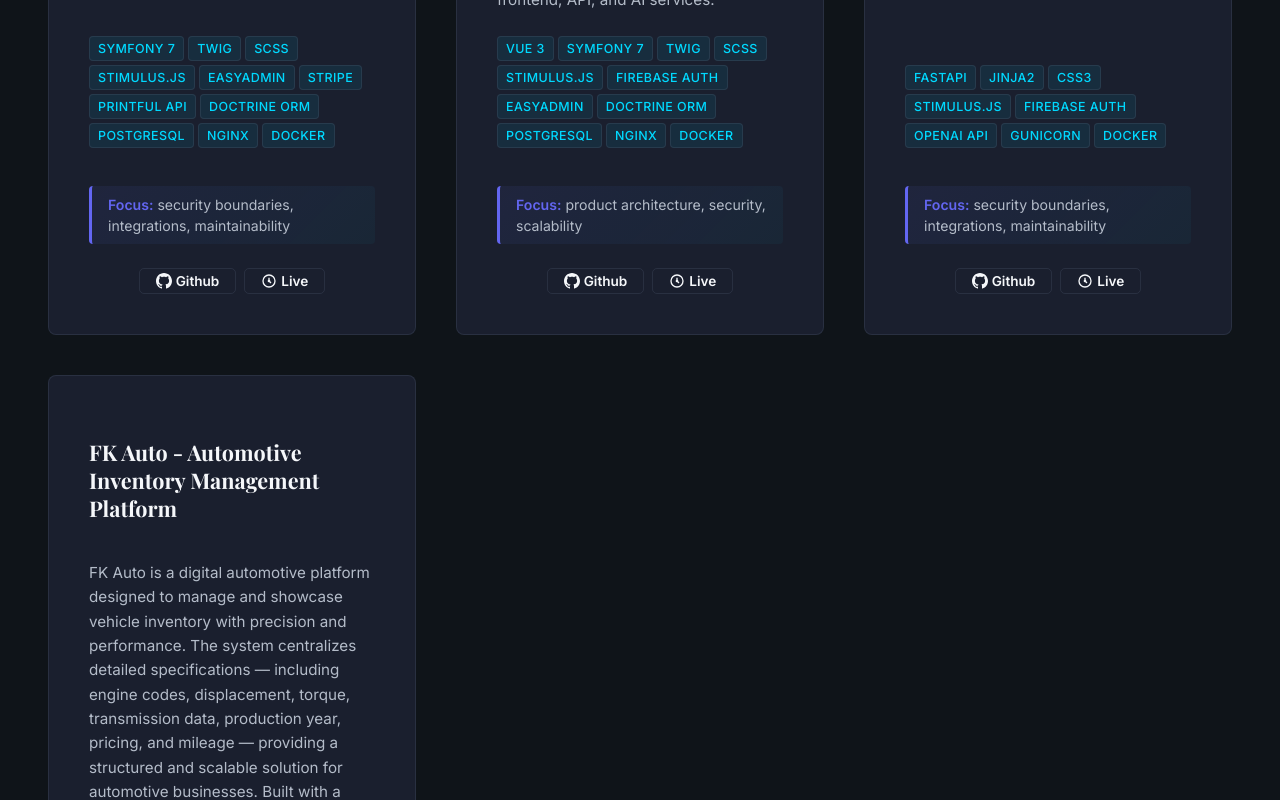
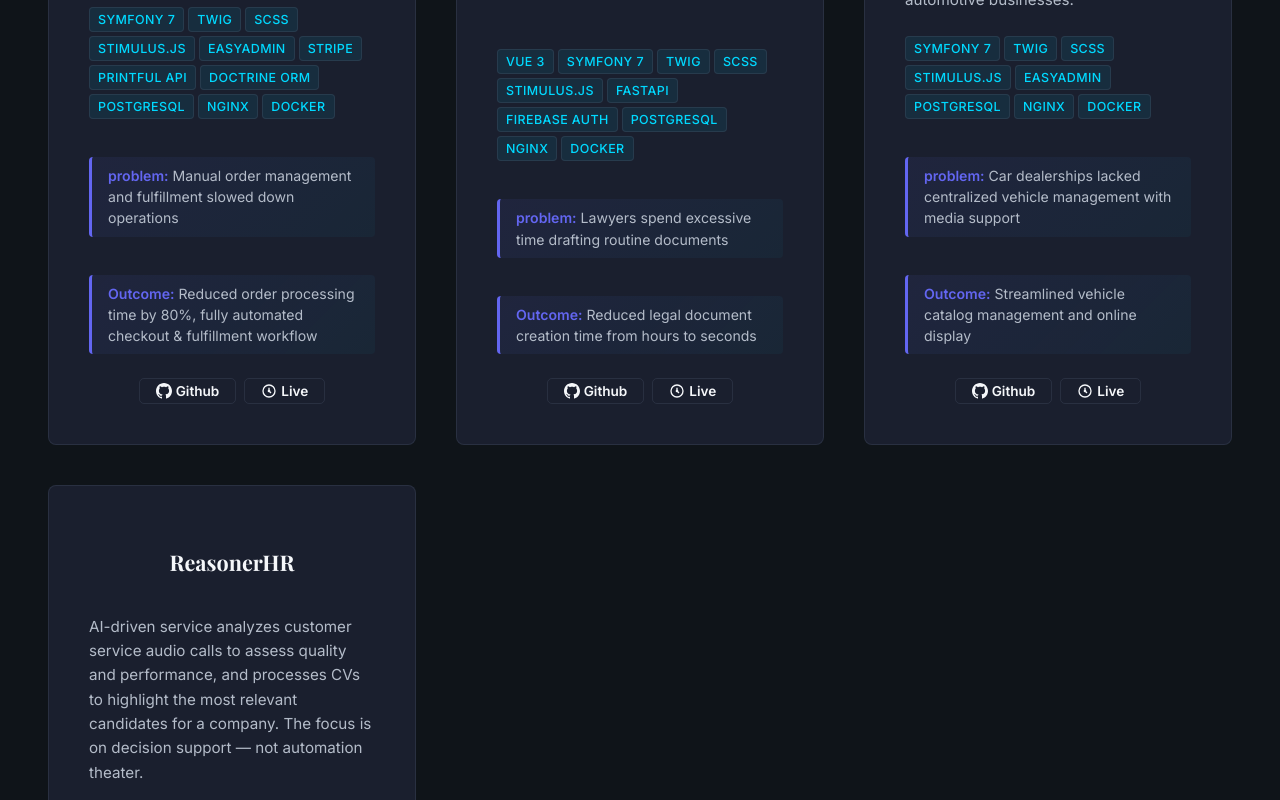
Before and after one commit to sidneyfranciscodev/my-portfolio, a Vue app: page /projects in a window 1280 px wide. Shown: the part 720-1520 px from the top of the page. Built offline with nearby package versions, Linux system fonts and the light colour scheme.

Commit message:
improve projects descriptions and page paddings

```diff
--- a/src/assets/styles/view/_contact.scss
+++ b/src/assets/styles/view/_contact.scss
@@ -3,11 +3,9 @@
 @use '../abstracts/animations' as *;
 
 #contact {
-  padding-top: $space-4xl;
-
   main {
     @include column;
-    padding: $space-4xl $space-lg;
+    padding: $space-3xl $space-lg;
 
     #details {
       width: 100%;
--- a/src/assets/styles/view/_home.scss
+++ b/src/assets/styles/view/_home.scss
@@ -5,7 +5,7 @@
 #home {
   #intro {
     @include section-layout;
-    padding: $space-4xl $space-md;
+    padding: $space-3xl $space-md;
 
     h2 {
       @include section-heading;
--- a/src/assets/styles/view/_projects.scss
+++ b/src/assets/styles/view/_projects.scss
@@ -4,7 +4,7 @@
 @use '../components/project';
 
 #projects {
-  padding: $padding-mobile;
+  padding: $space-3xl $space-md;
   text-align: center;
   background: transparent;
   border-top: none;
--- a/src/components/TheHero.vue
+++ b/src/components/TheHero.vue
@@ -3,9 +3,9 @@
     <the-badge title="Open to opportunities"></the-badge>
 
     <h1 class="title">
-        <span class="gradient">Software Engineer</span>
+        <span class="gradient">Software Engineer | Full-Stack Developer</span>
         <br>
-        <span class="primary">Focused on Clean Architecture, Security, and AI-driven products</span>
+        <span class="primary">Building scalable, containerized web platforms with Vue 3, Symfony 7, FastAPI, and AI Integrations</span>
     </h1>
 
     <p class="subtitle">
--- a/src/components/TheProject.vue
+++ b/src/components/TheProject.vue
@@ -12,7 +12,11 @@
       type: String,
       required: true
     },
-    focus: {
+    problem: {
+      type: String,
+      required: false
+    },
+    solution: {
       type: String,
       required: false
     },
@@ -30,7 +34,8 @@
     <ul class="stack">
       <li v-for="tech in stack" :key="tech">{{ tech }}</li>
     </ul>
-    <p v-if="focus" class="focus"><strong>Focus:</strong> {{ focus }}</p>
+    <p v-if="problem" class="focus"><strong>problem:</strong> {{ problem }}</p>
+    <p v-if="solution" class="focus"><strong>Outcome:</strong> {{ solution }}</p>
     <div v-if="links && Object.keys(links).length" class="links">
       <a
         v-for="(url, label) in links"
--- a/src/views/AboutView.vue
+++ b/src/views/AboutView.vue
@@ -1,14 +1,12 @@
 <template>
   <div id="about">
-    <header></header>
     <main>
       <the-badge title="About Me"></the-badge>
-
       <section class="intro">
         <h2>Who I Am</h2>
         <p>
           I’m a software engineer focused on building systems that
-          work in real conditions — not demos. I care about architecture,
+          work in real conditions. I care about architecture,
           security, and long-term maintainability more than trends.
           I’ve built and deployed multiple full-stack applications
           independently, handling everything from system design to
@@ -46,6 +44,16 @@
           <li>Code that survives handover</li>
         </ul>
       </section>
+
+      <section id="skills">
+        <h2>My Stack</h2>
+        <ul>
+          <li><b>Frontend:</b> Vue 3, JavaScript (ES6+), SCSS, Twig, Stimulus.js</li>
+          <li><b>Backend:</b> Symfony 7, FastAPI, REST APIs, AI/ML integration</li>
+          <li><b>Databases:</b> PostgreSQL, Firebase</li>
+          <li><b>DevOps:</b> Docker, Nginx, Linux, Git</li>
+        </ul>
+      </section>
     </main>
   </div>
 </template>
--- a/src/views/ContactView.vue
+++ b/src/views/ContactView.vue
@@ -1,11 +1,9 @@
 <template>
   <div id="contact">
-    <header></header>
-
     <main>
       <the-badge title="Reach Me"></the-badge>
       <section id="details">
-        <h2>Contact</h2>
+        <h1>Contact</h1>
         <ul>
           <li>
             <a href="mailto:sidneyfranciscodev@gmail.com" title="Email">
--- a/src/views/ProjectsView.vue
+++ b/src/views/ProjectsView.vue
@@ -4,11 +4,10 @@ import TheProject from '@/components/TheProject.vue'
 
 <template>
   <div id="projects">
-    <header></header>
     <main>
       <the-badge title="My Work"></the-badge>
 
-      <h2>Projects</h2>
+      <h1>Projects</h1>
 
       <div class="projects-grid">
         <the-project
@@ -27,34 +26,58 @@ import TheProject from '@/components/TheProject.vue'
             'Docker',
           ]"
           description="Alucard is a full e-commerce system designed for a clothing brand, handling authentication, product management, orders, and external fulfillment through Printful. The system focuses on clean backend architecture, admin usability, and reliable third-party API integration."
-          focus="security boundaries, integrations, maintainability"
+          problem="Manual order management and fulfillment slowed down operations"
+          solution="Reduced order processing time by 80%, fully automated checkout & fulfillment workflow"
           :links="{
             Github: 'https://github.com/sidneyfranciscodev/alucard.git',
             Live: 'https://alucard-wfio.onrender.com',
           }"
         />
+
         <the-project
-          title="Direito Moz — Legal Document Generation Platform"
+          title="Direito Moz — Legal Document SaaS"
           :stack="[
             'Vue 3',
             'Symfony 7',
             'Twig',
             'SCSS',
             'Stimulus.js',
+            'FastAPI',
             'Firebase Auth',
-            'EasyAdmin',
-            'Doctrine ORM',
             'PostgreSQL',
             'Nginx',
             'Docker',
           ]"
-          description="Direito Moz is SaaS AI-powered legal document generation and assistance platform for legal professionals, enabling structured document generation, AI-assisted drafting, and secure user access. Built with separation of concerns between frontend, API, and AI services."
-          focus="product architecture, security, scalability"
+          description="Direito Moz is AI-powered platform for generating legal documents automatically and assistance platform for legal professionals, enabling structured document generation, AI-assisted drafting, and secure user access."
+          problem="Lawyers spend excessive time drafting routine documents"
+          solution="Reduced legal document creation time from hours to seconds"
           :links="{
             Github: 'https://github.com/sidneyfranciscodev/direito_moz.git',
             Live: 'https://direito-moz.onrender.com',
           }"
         />
+
+        <the-project
+          title="FK Auto - Automotive Inventory Management & Display"
+          :stack="[
+            'Symfony 7',
+            'Twig',
+            'SCSS',
+            'Stimulus.js',
+            'EasyAdmin',
+            'PostgreSQL',
+            'Nginx',
+            'Docker',
+          ]"
+          description="FK Auto is a web platform designed to manage and showcase vehicle inventory with precision and performance. The system centralizes detailed specifications — including engine codes, displacement, torque, transmission data, production year, pricing, and mileage — providing a structured and scalable solution for automotive businesses."
+          problem="Car dealerships lacked centralized vehicle management with media support"
+          solution="Streamlined vehicle catalog management and online display"
+          :links="{
+            Github: 'https://github.com/kokorvsskyn3t/fk_auto.git',
+            Live: 'https://fk-auto.onrender.com',
+          }"
+        />
+
         <the-project
           title="ReasonerHR"
           :stack="[
@@ -65,33 +88,15 @@ import TheProject from '@/components/TheProject.vue'
             'Firebase auth',
             'OpenAI API',
             'Gunicorn',
+            'Nginx',
             'Docker',
           ]"
-          description="This service analyzes customer service audio calls to assess quality and performance, and processes CVs to highlight the most relevant candidates for a company. The focus is on decision support — not automation theater."
-          focus="security boundaries, integrations, maintainability"
+          description="AI-driven service analyzes customer service audio calls to assess quality and performance, and processes CVs to highlight the most relevant candidates for a company. The focus is on decision support — not automation theater."
+          problem="HR departments spend hours manually screening resumes and calls"
+          solution="Accelerated HR screening by 70%, improved candidate matching accuracy, automated call assessment"
           :links="{
             Github: 'https://github.com/sidneyfranciscodev/audio-analysis.git',
             Live: 'https://reasoner-hr.onrender.com',
-          }"
-        />
-
-        <the-project
-          title="FK Auto - Automotive Inventory Management Platform"
-          :stack="[
-            'Symfony 7',
-            'Twig',
-            'SCSS',
-            'Stimulus.js',
-            'EasyAdmin',
-            'PostgreSQL',
-            'Nginx',
-            'Docker',
-          ]"
-          description="FK Auto is a digital automotive platform designed to manage and showcase vehicle inventory with precision and performance. The system centralizes detailed specifications — including engine codes, displacement, torque, transmission data, production year, pricing, and mileage — providing a structured and scalable solution for automotive businesses. Built with a modern full-stack architecture, FK Auto focuses on data consistency, performance optimization, and clean user experience. The platform supports advanced filtering, structured engine taxonomy, and modular expansion for future integrations such as analytics, marketplace functionality, or AI-driven recommendations. FK Auto reflects an engineering-first mindset: clear data modeling, backend integrity, and scalable infrastructure designed for long-term growth rather than short-term presentation."
-          focus="maintainability, security, scalability"
-          :links="{
-            Github: 'https://github.com/kokorvsskyn3t/fk_auto.git',
-            Live: 'https://fk-auto.onrender.com',
           }"
         />
       </div>
```
Also changed, not shown: src/views/HomeView.vue (+10 -13 lines).
